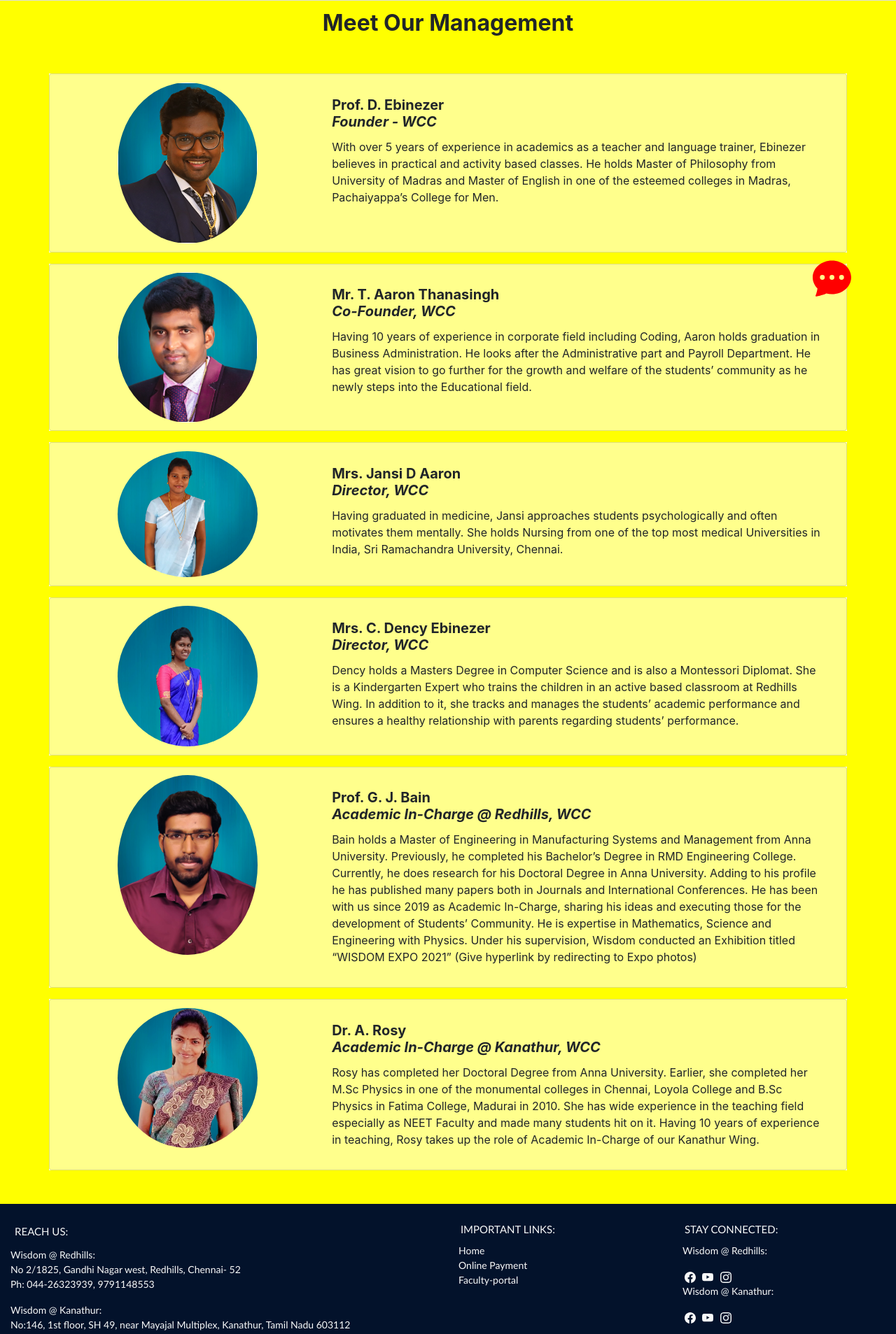
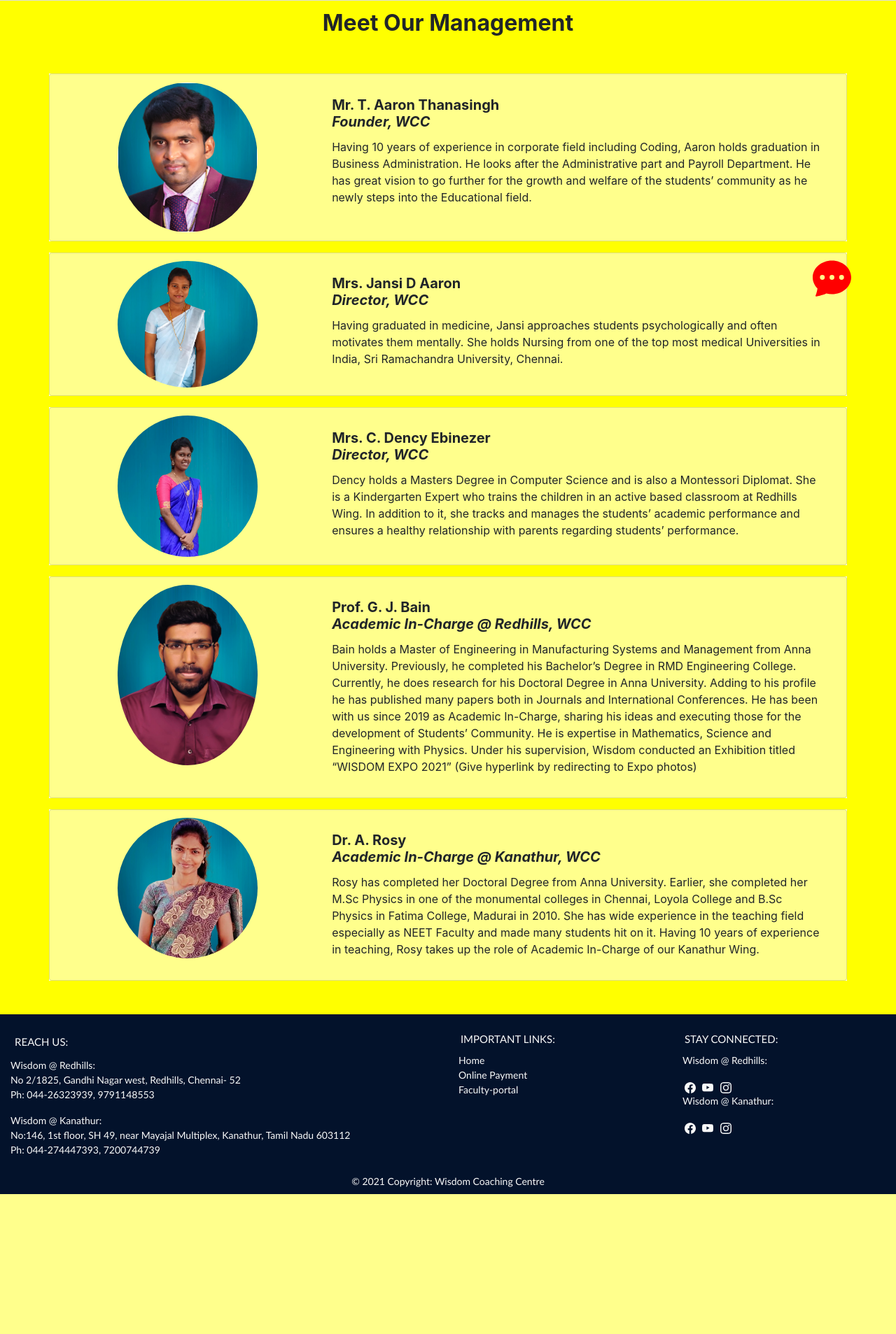
Before and after one commit to livinghumanz/wisdomcc, a Django app: page /About/ in a window 1280 px wide. Shown: the part 312-2219 px from the top of the page at 70% size. After the commit the page ends 2019 px from the top, so only its background shows below. Run offline with Django 3.2, Linux system fonts and the light colour scheme; some libraries are stand-ins or nearby versions.

Commit message:
update founder

```diff
--- a/templates/home/Wabout.html
+++ b/templates/home/Wabout.html
@@ -32,7 +32,7 @@
             <div class="row">
                 <div class="col-sm" >
                     <div style="background-color: white;">
-                    <div class="card mb-3" style="width:100%; padding: 1%; background-color:rgba(255, 255, 0, 0.452);" >
+                    <div class="card mb-3" style="width:100%; padding: 1%; background-color:rgba(255, 255, 0, 0.452); display: none;" >
                         <div class="row no-gutters">
                           <div class="col-md-4">
                             <center><img src="{% static 'img/About_us/ebi.jpg' %}" class="card-img" alt="ebinezer" style="border-radius: 100%; width: 200px;"></center>
@@ -58,7 +58,7 @@
                           </div>
                           <div class="col-md-8">
                             <div class="card-body">
-                                <h5 class="card-title"><b>Mr. T. Aaron Thanasingh <br><i> Co-Founder, WCC</i></b></h5>
+                                <h5 class="card-title"><b>Mr. T. Aaron Thanasingh <br><i> <!--Co--->Founder, WCC</i></b></h5>
                               <p class="card-text">Having 10 years of experience in corporate field including Coding,
                                     Aaron holds graduation in Business Administration. He looks after the
                                     Administrative part and Payroll Department. He has great vision to go
```
